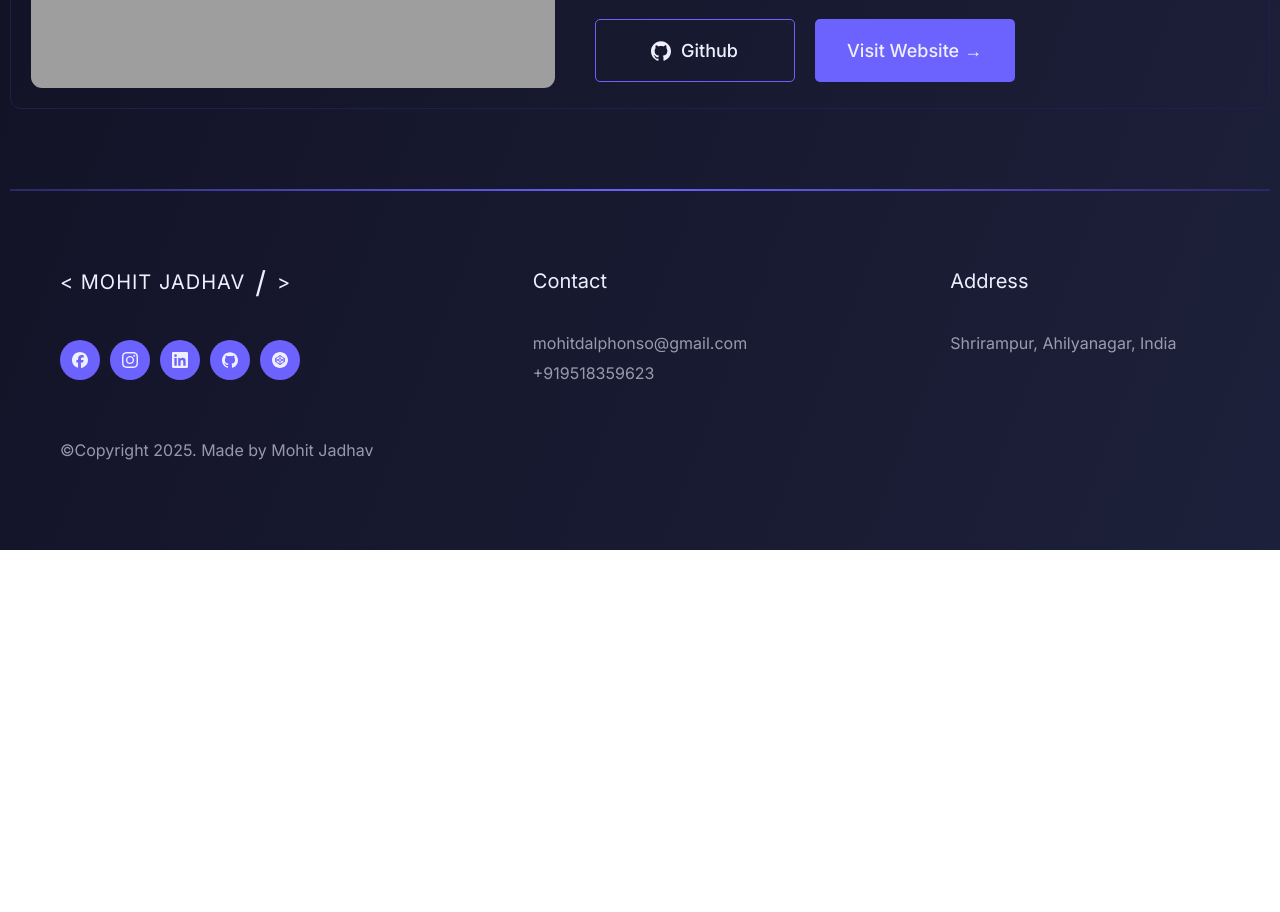
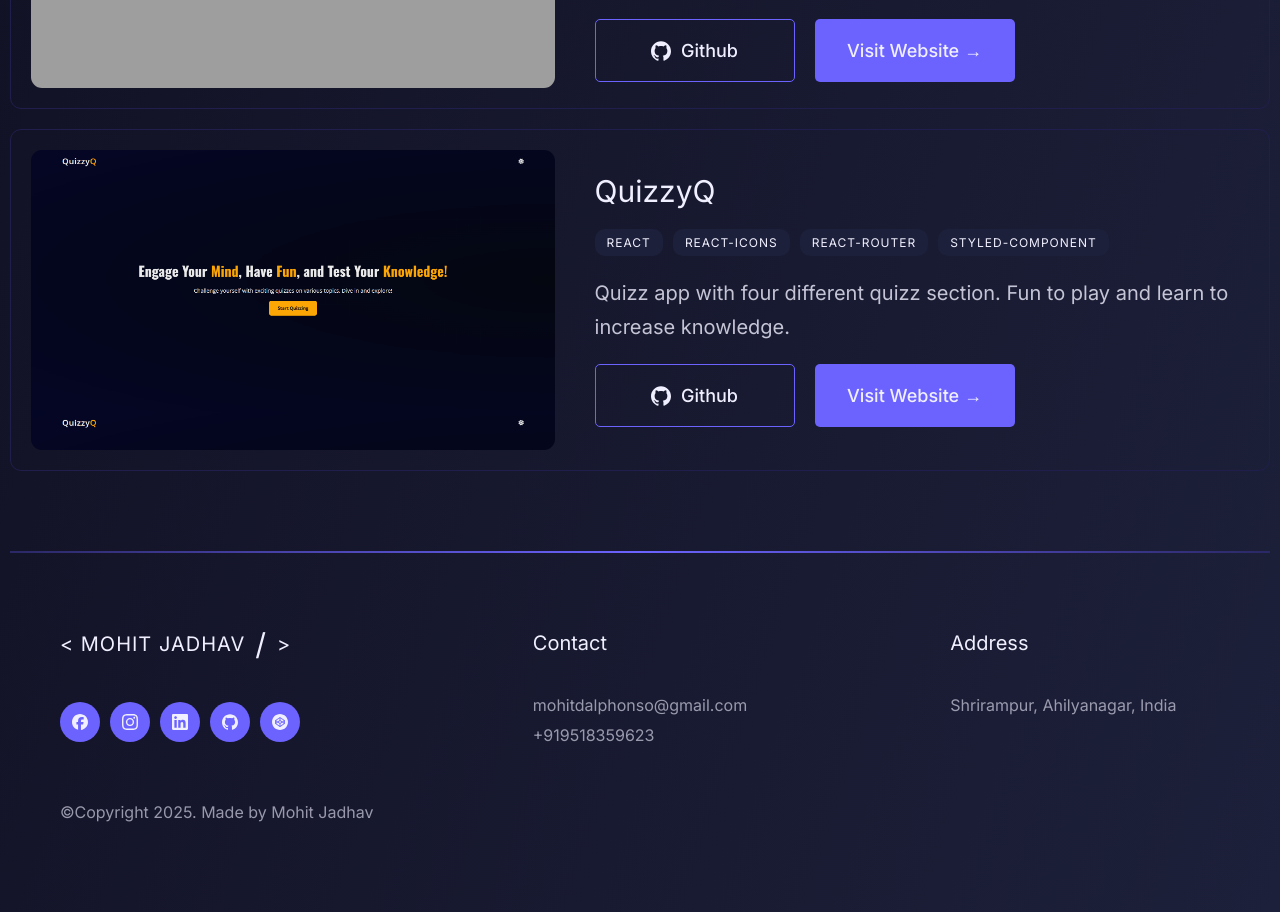
Before and after one commit to MohitAlphonsus/codemohit, a React (Vite) app: page / in a window 1280 px wide. Shown: the part 2820-3732 px from the top of the page. Before the commit the page ends 3370 px from the top, so only its background shows below. Built offline with nearby package versions, Linux system fonts and the light colour scheme; grey boxes are pictures that could not be loaded.

Commit message:
project details added

```diff
--- a/src/constant/projects.js
+++ b/src/constant/projects.js
@@ -1,5 +1,6 @@
 import projectFlavorscapeImg from '../assets/project-snapshots/project-flavorscape.png';
 import projcetOmnifoodImg from '../assets/project-snapshots/project-omnifood.png';
+import projectQuizzyImg from '../assets/project-snapshots/project-quizzy.png';
 
 export const PROJECTS = [
 	{
@@ -20,4 +21,13 @@ export const PROJECTS = [
 		githubLink: 'https://github.com/MohitAlphonsus/Omnifood',
 		snapshot: projcetOmnifoodImg,
 	},
+	{
+		id: 'project3',
+		title: 'QuizzyQ',
+		desc: 'Quizz app with four different quizz section. Fun to play and learn to increase knowledge.',
+		stacks: ['React', 'React-Icons', 'React-Router', 'Styled-Component'],
+		projectLink: 'https://quizzyq.netlify.app/quizzapp',
+		githubLink: 'https://github.com/MohitAlphonsus/QuizzyQ',
+		snapshot: projectQuizzyImg,
+	},
 ];
```
Also changed, not shown: src/assets/project-snapshots/project-quizzy.png (added).
